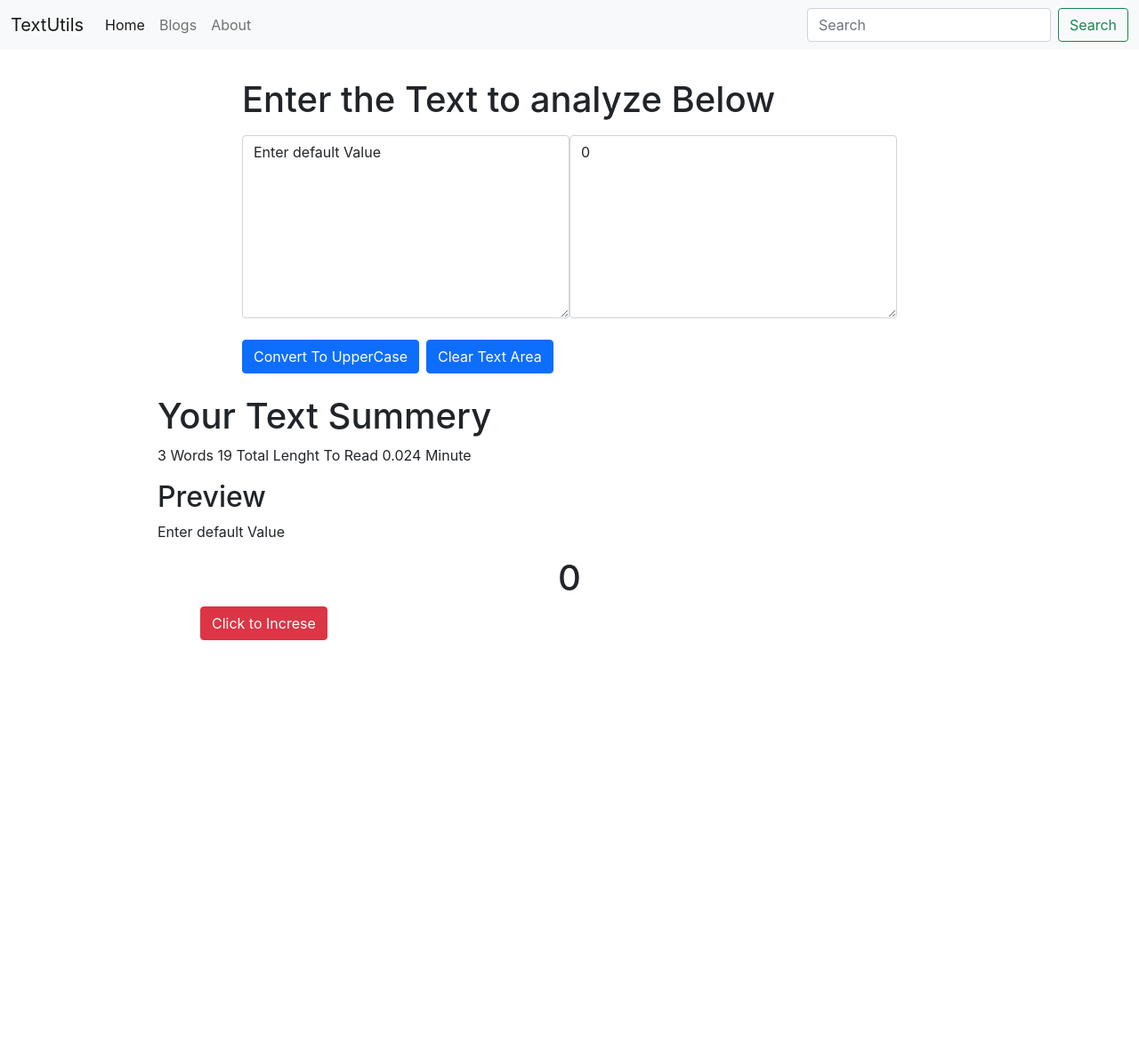
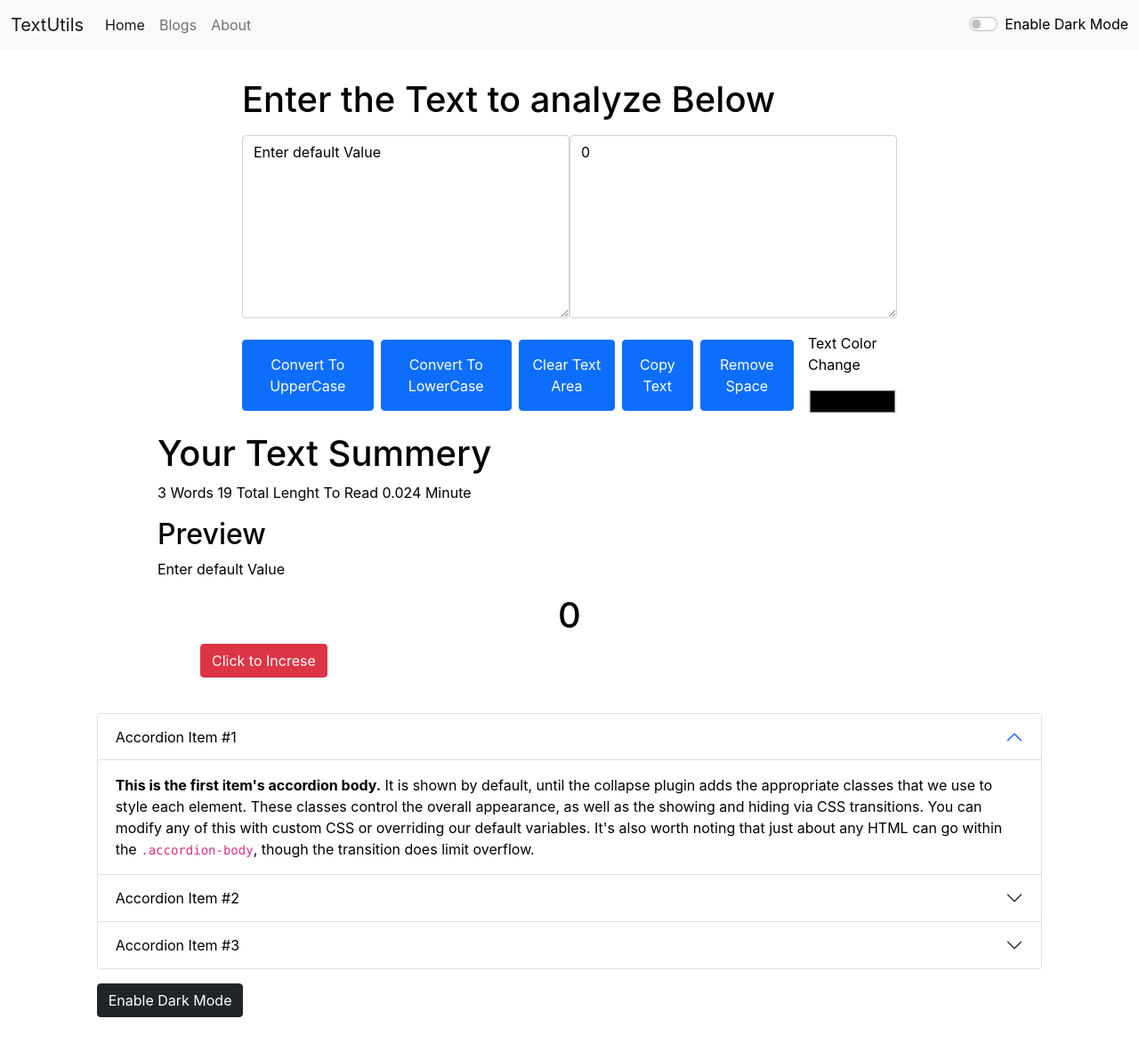
Before and after one commit to K-I-Nayeem-dev/React-practice, a React (Create React App) app: page / in a window 1280 px wide. Shown: the whole page at 89% size. Before the commit the page ends 800 px from the top, so only its background shows below. Built offline with nearby package versions, Linux system fonts and the light colour scheme.

Commit message:
Video 8 Complete

```diff
--- a/src/App.js
+++ b/src/App.js
@@ -1,13 +1,37 @@
 import './App.css';
 import Navbar from './components/Navbar';
 import TextNodes from './components/TextNodes';
+import About from './components/About';
+import React,{useState} from 'react'
+
 
 function App() {
+
+  const [mode, setMode] = useState('light');
+  const [darkText, setdarkText] = useState('Enable Dark Mode');
+
+  const toggleMode = ()=>{
+    if(mode === 'light'){
+      setMode('dark');
+      setdarkText('Enable Light Mode');
+      document.body.style.backgroundColor = 'black';
+    }
+    else{
+      setMode('light');
+      setdarkText('Enable Dark Mode');
+      document.body.style.backgroundColor = 'white';
+    }
+  }
+
+
   return (
     <>
       {/* <Navbar/> */}
-      <Navbar title='TextUtils' home='Home' links='Blogs' about='About' search={'Search'} />
-      <TextNodes heading={'Enter the Text to analyze Below'}/>
+      <Navbar title='TextUtils' home='Home' links='Blogs' about='About' search={'Search'} mode={mode} toggleMode={toggleMode} darkText={darkText}/>
+
+      <TextNodes heading={'Enter the Text to analyze Below'} mode={mode}/>
+
+      <About/>
 
     </>
   );
--- /dev/null
+++ b/src/components/About.js
@@ -0,0 +1,80 @@
+import React, {useState} from 'react'
+
+function About() {
+
+    const [toggleStyle, setMyStyle] = useState({
+        color: 'black',
+        backgroundColor : 'white'
+    })
+
+    const [btnText, setbtnText] = useState('Enable Dark Mode')
+
+    const toggleDarkMode = ()=>{
+        if(toggleStyle.color === 'black'){
+            setMyStyle({
+                color: 'white',
+                backgroundColor: 'black',
+                border: '1px solid white',
+            })
+            setbtnText('Enable Light Mode')
+        }
+        else{
+            setMyStyle({
+                color: 'black',
+                backgroundColor: 'white'
+            })
+            setbtnText('Enable Dark Mode')
+        }
+    }
+
+
+    return (
+        <div className="contianer overflow-hidden">
+            <div className="row my-4 dflex justify-content-center">
+                <div className="col-lg-10">
+                    <div className="accordion" id="accordionExample">
+                        <div className="accordion-item" style={toggleStyle}>
+                            <h2 className="accordion-header" style={toggleStyle}>
+                            <button className="accordion-button" type="button" data-bs-toggle="collapse" data-bs-target="#collapseOne" aria-expanded="true" aria-controls="collapseOne" style={toggleStyle}>
+                                Accordion Item #1
+                            </button>
+                            </h2>
+                            <div id="collapseOne" className="accordion-collapse collapse show" data-bs-parent="#accordionExample">
+                            <div className="accordion-body" style={toggleStyle}>
+                                <strong>This is the first item's accordion body.</strong> It is shown by default, until the collapse plugin adds the appropriate classes that we use to style each element. These classes control the overall appearance, as well as the showing and hiding via CSS transitions. You can modify any of this with custom CSS or overriding our default variables. It's also worth noting that just about any HTML can go within the <code>.accordion-body</code>, though the transition does limit overflow.
+                            </div>
+                            </div>
+                        </div>
+                        <div className="accordion-item" style={toggleStyle}>
+                            <h2 className="accordion-header" style={toggleStyle}>
+                            <button className="accordion-button collapsed" type="button" data-bs-toggle="collapse" data-bs-target="#collapseTwo" aria-expanded="false" aria-controls="collapseTwo" style={toggleStyle}>
+                                Accordion Item #2
+                            </button>
+                            </h2>
+                            <div id="collapseTwo" className="accordion-collapse collapse" data-bs-parent="#accordionExample">
+                            <div className="accordion-body" style={toggleStyle}>
+                                <strong>This is the second item's accordion body.</strong> It is hidden by default, until the collapse plugin adds the appropriate classes that we use to style each element. These classes control the overall appearance, as well as the showing and hiding via CSS transitions. You can modify any of this with custom CSS or overriding our default variables. It's also worth noting that just about any HTML can go within the <code>.accordion-body</code>, though the transition does limit overflow.
+                            </div>
+                            </div>
+                        </div>
+                        <div className="accordion-item"style={toggleStyle}>
+                            <h2 className="accordion-header"style={toggleStyle}>
+                            <button className="accordion-button collapsed" type="button" data-bs-toggle="collapse" data-bs-target="#collapseThree" aria-expanded="false" aria-controls="collapseThree"style={toggleStyle}>
+                                Accordion Item #3
+                            </button>
+                            </h2>
+                            <div id="collapseThree" className="accordion-collapse collapse" data-bs-parent="#accordionExample">
+                            <div className="accordion-body"style={toggleStyle}>
+                                <strong>This is the third item's accordion body.</strong> It is hidden by default, until the collapse plugin adds the appropriate classes that we use to style each element. These classes control the overall appearance, as well as the showing and hiding via CSS transitions. You can modify any of this with custom CSS or overriding our default variables. It's also worth noting that just about any HTML can go within the <code>.accordion-body</code>, though the transition does limit overflow.
+                            </div>
+                            </div>
+                        </div>
+                        <button className='btn btn-dark my-3'  onClick={toggleDarkMode} >{btnText}</button>
+                    </div>
+                </div>
+            </div>
+        </div>
+    )
+}
+
+export default About
--- a/src/components/Navbar.js
+++ b/src/components/Navbar.js
@@ -6,7 +6,7 @@ import PropTypes from 'prop-types';
 function Navbar(props) {
     return (
         <div>
-            <nav className="navbar navbar-expand-lg navbar-light bg-light">
+            <nav className={`navbar navbar-expand-lg navbar-${props.mode} bg-${props.mode}`}>
         <div className="container-fluid">
             <a className="navbar-brand" href="/">{props.title}</a>
             <button className="navbar-toggler" type="button" data-bs-toggle="collapse" data-bs-target="#navbarSupportedContent" aria-controls="navbarSupportedContent" aria-expanded="false" aria-label="Toggle navigation">
@@ -24,10 +24,14 @@ function Navbar(props) {
                 <a className="nav-link" href="/">{props.about}</a>
                 </li>
             </ul>
-            <form className="d-flex">
+            {/* <form className="d-flex">
                 <input className="form-control me-2" type="search" placeholder="Search" aria-label="Search"/>
                 <button className="btn btn-outline-success" type="submit">{props.search}</button>
-            </form>
+            </form> */}
+            <div className="form-check form-switch">
+                <input className="form-check-input" onClick={props.toggleMode} type="checkbox" role="switch" id="flexSwitchCheckDefault"/>
+                <label className="form-check-label" style={{ color: props.mode === 'light' ? 'black' : 'white' }} htmlFor="flexSwitchCheckDefault">{props.darkText}</label>
+            </div>
             </div>
         </div>
         </nav>
--- a/src/components/TextNodes.js
+++ b/src/components/TextNodes.js
@@ -18,6 +18,10 @@ function TextNodes(props) {
         setText(text.toUpperCase());
     }
 
+    const handelLoClick = ()=>{
+        setText(text.toLowerCase());
+    }
+
     const handelOnChange = (event)=>{
         setText(event.target.value);
     }
@@ -31,35 +35,62 @@ function TextNodes(props) {
     //    setText(bold);
     // }
 
+    const colorChage = (event)=>{
+        let color = event.target.value;
+        // let textarea = document.querySelectorAll('textarea')[0].value;
+        setText(color);
+    }
+
+    const handleCopy = (event)=>{
+        let text = document.getElementById('myBox');
+        // let textarea = document.querySelectorAll('textarea')[0].value;
+        text.select();
+        navigator.clipboard.writeText(text.value);
+    }
+
+    const removeSpace = ()=>{
+        let newText = text.split(/[ ]+/);
+        setText(newText.join(' '));
+    }
+
     return (
         <div className="container my-3">
             <div className="row d-flex justify-content-center">
                 <div className="col-lg-8 my-3">
                     <div className="mb-3">
-                        <h1 className='mb-3'>{props.heading}</h1>
+                        <h1 className='mb-3' style={{ color: props.mode === 'light'? 'black': 'white' }}>{props.heading}</h1>
                         <div className='d-flex justify-content-center'>
-                            <textarea type="text" onChange={handelOnChange} value={text} rows='8' className="form-control" aria-describedby="emailHelp"/>
-                            <textarea type="text" onChange={Counting} value={count} rows='8' className="form-control"/>
+                            <textarea style={{ color: props.mode === 'light'? 'black': 'white', backgroundColor: props.mode === 'light'? 'white': 'black'}} type="text" onChange={handelOnChange} value={text} rows='8' id='myBox' className="form-control" aria-describedby="emailHelp"/>
+                            <textarea style={{ color: props.mode === 'light'? 'black': 'white', backgroundColor: props.mode === 'light'? 'white': 'black' }} type="text" onChange={Counting} value={count} rows='8' className="form-control"/>
                         </div>
                     </div>
 
+                    <div className='d-flex justify-content-center'>
                     <button onClick={handelOnClick} className="btn btn-primary my-2">Convert To UpperCase</button>
+                    <button onClick={handelLoClick} className="btn btn-primary my-2 ms-2">Convert To LowerCase</button>
                     <button onClick={clearTextArea} className="btn btn-primary my-2 ms-2">Clear Text Area</button>
+                    <button onClick={handleCopy} className="btn btn-primary my-2 ms-2">Copy Text</button>
+                    <button onClick={removeSpace} className="btn btn-primary my-2 ms-2">Remove Space</button>
+                    <div>
+                        <p style={{ color: props.mode === 'light'? 'black': 'white' }} className='ms-3'>Text Color Change</p>
+                        <input style={{ border:'none', outline:'none',width:'100px'}} className=' ms-3' onChange={colorChage} type="color"/>
+                    </div>
                     {/* <button onClick={boldText} className="btn btn-primary my-2 ms-2">Bold Text</button> */}
+                    </div>
 
                 </div>
             </div>
             <div className="row d-flex justify-content-center">
                 <div className="col-lg-10">
-                    <h1>Your Text Summery</h1>
-                    <p>{text.split(' ').length} Words {text.length} Total Lenght To Read {0.008 * text.split(" ").length} Minute</p>
-                    <h2>Preview</h2>
-                    <p>{text}</p>
+                    <h1 style={{ color: props.mode === 'light'? 'black': 'white' }}>Your Text Summery</h1>
+                    <p style={{ color: props.mode === 'light'? 'black': 'white' }}>{text.split(' ').length} Words {text.length} Total Lenght To Read {0.008 * text.split(" ").length} Minute</p>
+                    <h2 style={{ color: props.mode === 'light'? 'black': 'white' }}>Preview</h2>
+                    <p style={{ color: props.mode === 'light'? 'black': 'white' }}>{text.length > 0 ? text : 'Enter Some Value to Preview'}</p>
                 </div>
             </div>
             <div className="row d-flex justify-content-center">
                 <div className="col-lg-10">
-                    <h1 className='text-center'> {count} </h1>
+                    <h1 style={{ color: props.mode === 'light'? 'black': 'white' }} className='text-center'> {count} </h1>
                     <button className='ms-5 btn btn-danger' onClick={clickToCount}>Click to Increse</button>
                 </div>
             </div>
```
Also changed, not shown: module2.mjs (+18 -5 lines).
